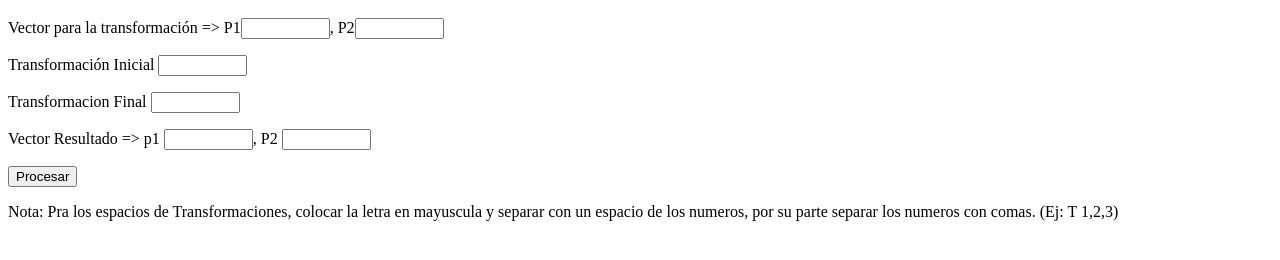
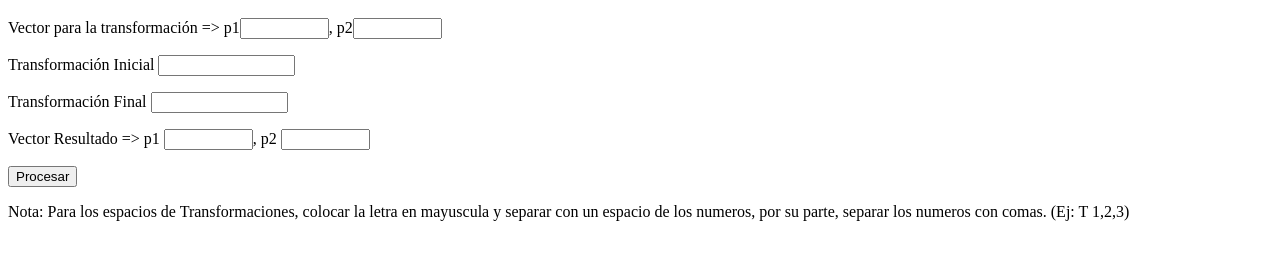
Before and after one commit to michellpalma/parciales, a plain HTML site: page parcial1/index.html in a window 1280 px wide. Shown: the part 48-308 px from the top of the page. Drawn offline with Linux system fonts and the light colour scheme.

Commit message:
Add files via upload

```diff
--- a/parcial1/index.html
+++ b/parcial1/index.html
@@ -1,18 +1,17 @@
 <html>
     <head>
-
     </head>
     <body>
         <h1>Transformaciones Conjuntas</h1>
-        <p>Vector para la transformación => P1<input id= "p1" size=8/>, P2<input id= "p2" size=8/></p>
-        <p>Transformación Inicial <input id="t_i" size=8/></p>
-        <p>Transformacion Final <input id="t_ii" size=8/></p>
-        <p>Vector Resultado => p1 <input id= "p11" size=8/>, P2 <input id= "p22" size=8/></p>
+        <p>Vector para la transformación => p1<input id= "p1" size=8/>, p2<input id= "p2" size=8/></p>
+        <p>Transformación Inicial <input id="t_i" size=14/></p>
+        <p>Transformación Final <input id="t_ii" size=14/></p>
+        <p>Vector Resultado => p1 <input id= "p11" size=8/>, p2 <input id= "p22" size=8/></p>
 
         <p><button id = "btn_tr" onclick = "proceso2(a, b, c, d)">Procesar</button></p>
 
-        <p>Nota: Pra los espacios de Transformaciones, colocar la letra en mayuscula y separar con un espacio
-            de los numeros, por su parte separar los numeros con comas. (Ej: T 1,2,3)
+        <p>Nota: Para los espacios de Transformaciones, colocar la letra en mayuscula y separar con un espacio
+            de los numeros, por su parte, separar los numeros con comas. (Ej: T 1,2,3)
         </p>
 
     </body>
@@ -88,19 +87,19 @@
         {
             vecI = vt1.split(' ');
 
-            if (vecI[0] == 'T')
+            if (vecI[0] == "T")
             {
                 a = traslaVector(vo,vt1);
             }
             else
             {
-                if (vecI[0] == 'E')
+                if (vecI[0] == "E")
                 {
                     a = escaVector(vo,vt1);
                 }
                 else
                 {
-                    if (vecI[0] == 'R')
+                    if (vecI[0] == "R")
                     {
                         a = rotaVector(vo,vt1);
                     }
@@ -118,21 +117,21 @@
             vo = proceso1(vo1, vt1)
             vf = proceso1(vf1, vt1)
 
-            if (vecII[0] == 'T')
+            if (vecII[0] == "T")
             {
                 a = traslaVector(vo,vt2);
                 b = traslaVector(vf,vt2);
             }
             else
             {
-                if (vecII[0] == 'E')
+                if (vecII[0] == "E")
                 {
                     a = escaVector(vo,vt2);
                     b = escaVector(vf,vt2);
                 }
                 else
                 {
-                    if (vecII[0] == 'R')
+                    if (vecII[0] == "R")
                     {
                         a = rotaVector(vo,vt2);
                         b = rotaVector(vf,vt2);
@@ -145,9 +144,7 @@
             }
             document.getElementById("p11").value = a;
             document.getElementById("p22").value = b;
-
         }
-
     </script>
 
 </html>
```
